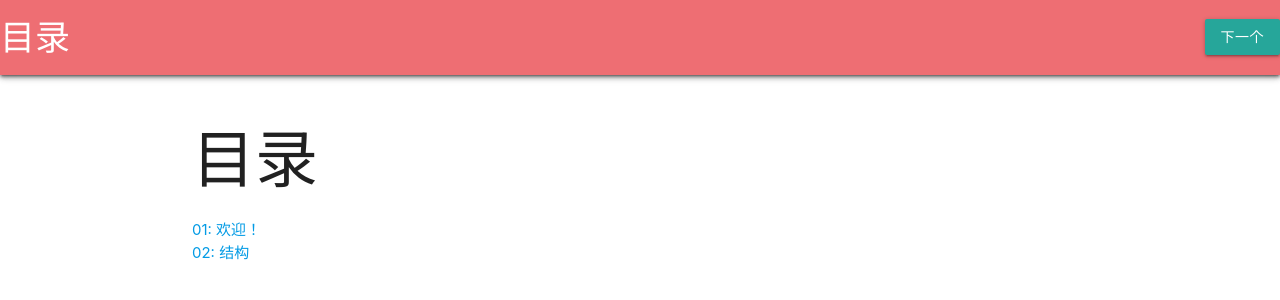
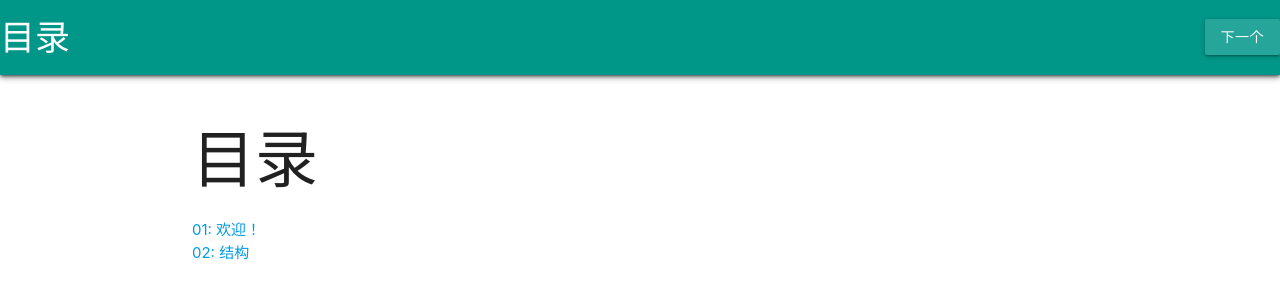
Before and after one commit to pkuschool/intro, a Jekyll site: the page built from pages.md, in a window 1280 px wide. Shown: the top 300 px of the page. Built offline with Jekyll 4.4.1, drawn with Linux system fonts in a browser that asks for light colours; nearby versions of some CDN libraries; our own code applies the rules of GitHub Pages for plain Markdown files.

Commit message:
fix color

```diff
--- a/_layouts/default.html
+++ b/_layouts/default.html
@@ -11,7 +11,7 @@
 </head>
 <body>
     <div class=" teal white-text z-depth-2">
-        <nav class=" container" style="width: 100%;height: 75px;padding-top: 5px">
+        <nav class=" container teal" style="width: 100%;height: 75px;padding-top: 5px">
             <span style="font-size: 35px">{{ page.title }}</span>
             <span class="flow-text" style="font-size: 16px;margin-left: 5px;">{{ page.description }}</span>
             <a href="#" class="btn right" style="margin-top: 14px"><!-- <i class="material-icons">right-arrow</i> -->下一个</a>
```
